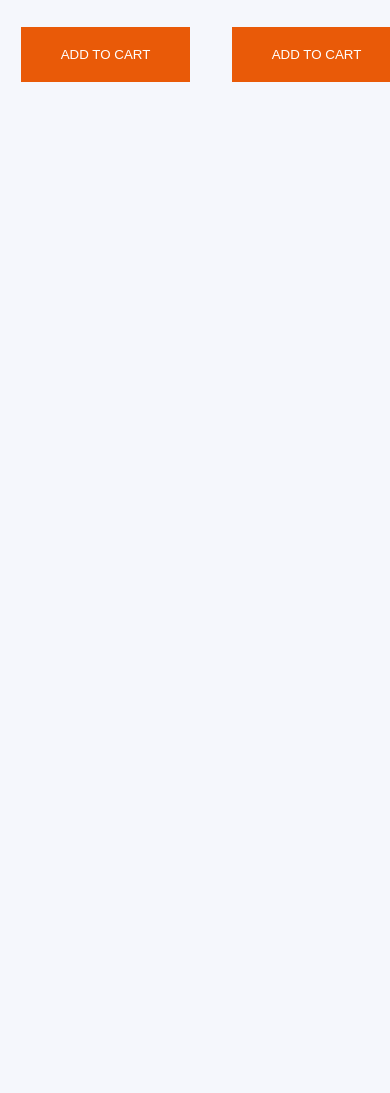
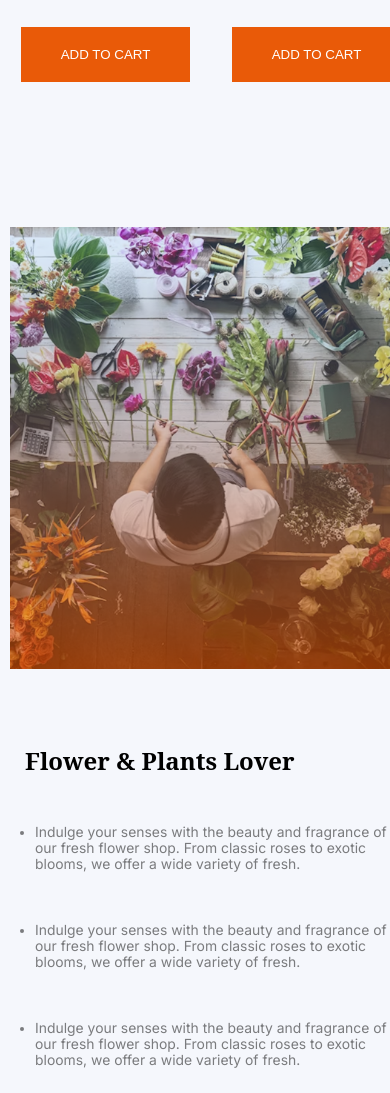
Before and after one commit to riyadhossen74/B12A02-Responsive-Flowers, a plain HTML site: page index.html in a window 390 px wide. Shown: the part 2571-3664 px from the top of the page. Before the commit the page ends 2678 px from the top, so only its background shows below. Drawn offline with Linux system fonts and the light colour scheme.

Commit message:
added floer lover section

```diff
--- a/index.html
+++ b/index.html
@@ -109,6 +109,24 @@
                 </div>
             </div>
         </section>
+        <!-- flower plants lover section  -->
+        <section>
+           <div class="flower_plants">
+             <div class="plant_img">
+                <img class="first_img"" src="./assets/flower-store.png" alt="">
+                <img class="img_logo" src="./assets/trusted-badge.png" alt="">
+
+            </div>
+            <div class="flower_text">
+                <h4 class="noto_saris">Flower & Plants Lover</h4>
+                <ul>
+                    <li>Indulge your senses with the beauty and fragrance of our fresh flower shop. From classic roses to exotic blooms, we offer a wide variety of fresh.</li>
+                    <li>Indulge your senses with the beauty and fragrance of our fresh flower shop. From classic roses to exotic blooms, we offer a wide variety of fresh.</li>
+                    <li>Indulge your senses with the beauty and fragrance of our fresh flower shop. From classic roses to exotic blooms, we offer a wide variety of fresh.</li>
+                </ul>
+            </div>
+           </div>
+        </section>
      </main>
   </body>
 </html>
--- a/styles/style.css
+++ b/styles/style.css
@@ -13,6 +13,7 @@
 * {
   margin: 0;
   padding: 0;
+
 }
 
 body {
@@ -121,6 +122,38 @@ nav ul li a {
     margin: 30px 0;
     border: none;
 }
+/* flower plants section style  */
+.flower_plants{
+    display: flex;
+    gap: 110px;
+    margin-top: 120px;
+    position: relative;
+}
+.plant_img{
+  max-width: 50%;
+}
+
+
+ .flower_text h4{
+    font-size: 3.12rem;
+    line-height: 76px;
+    max-width: 400px;
+
+ }
+ .flower_text ul li{
+    color: rgba(0, 0, 0, 0.5);
+    font-size: 1.37rem;
+    padding: 25px 0;
+ }
+ .img_logo{
+    position: absolute;
+    top: -136px;
+    left: 355px;
+    width: 286px;
+ }
+
+
+
 
 /* mobile section style  */
 
@@ -149,12 +182,11 @@ nav ul li a {
     font-size: 0.87rem;
     padding: 0 20px;
   }
-  .alwayea_section h2 p {
-  }
+
   /* our plants section style  */
   .plants_img_section{
     grid-template-columns: repeat(2, 1fr);
-    gap: ;
+
 
 
   }
@@ -178,4 +210,28 @@ nav ul li a {
   .plants_img h4 {
     margin: 10px 0;
   }
+  /* flower plants section style  */
+  .flower_plants{
+    flex-direction: column;
+  margin-left: 10px;
+  gap: 50px;
+  }
+  .img_logo{
+    display: none;
+  }
+  .first_img{
+    max-width: 400px;
+
+  }
+
+  .flower_text ul li{
+    font-size: .87rem;
+  }
+  .flower_text ul li{
+    margin-left: 25px;
+  }
+  .flower_text h4{
+    font-size: 1.5rem;
+    margin-left: 15px;
+  }
 }
```
